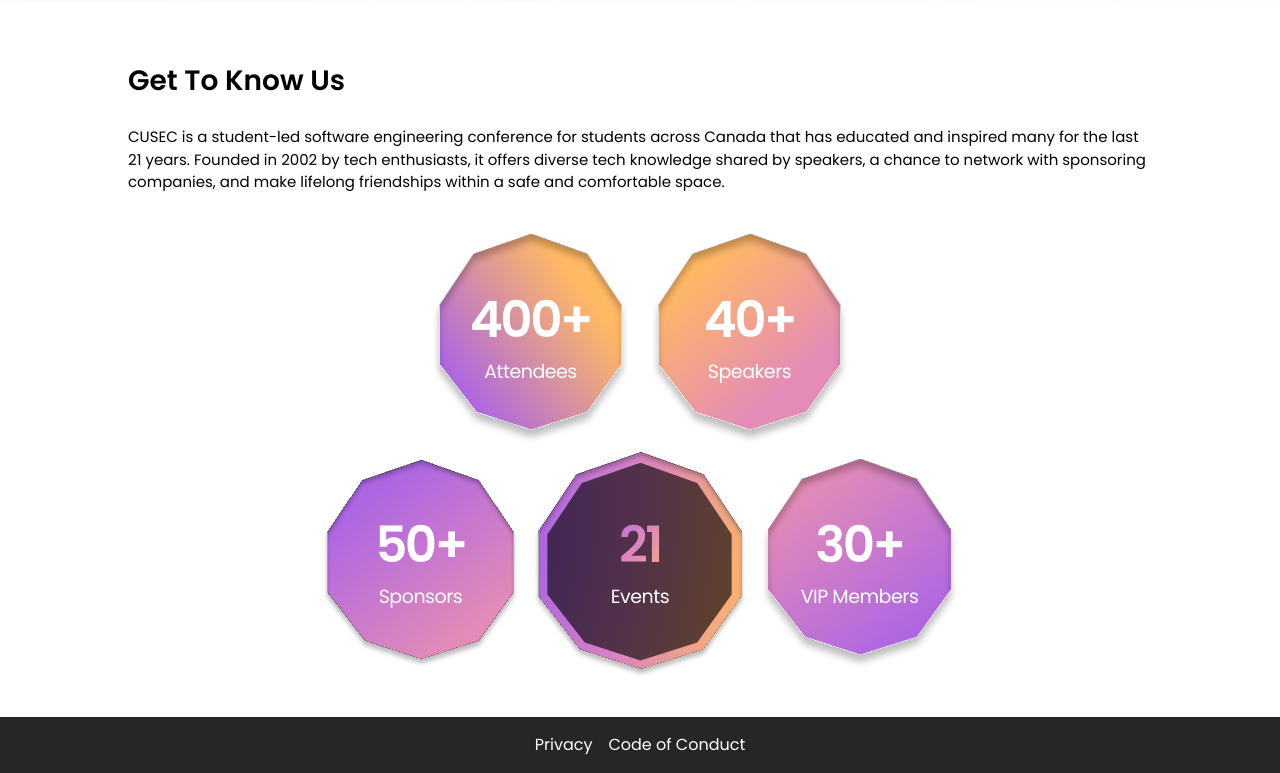
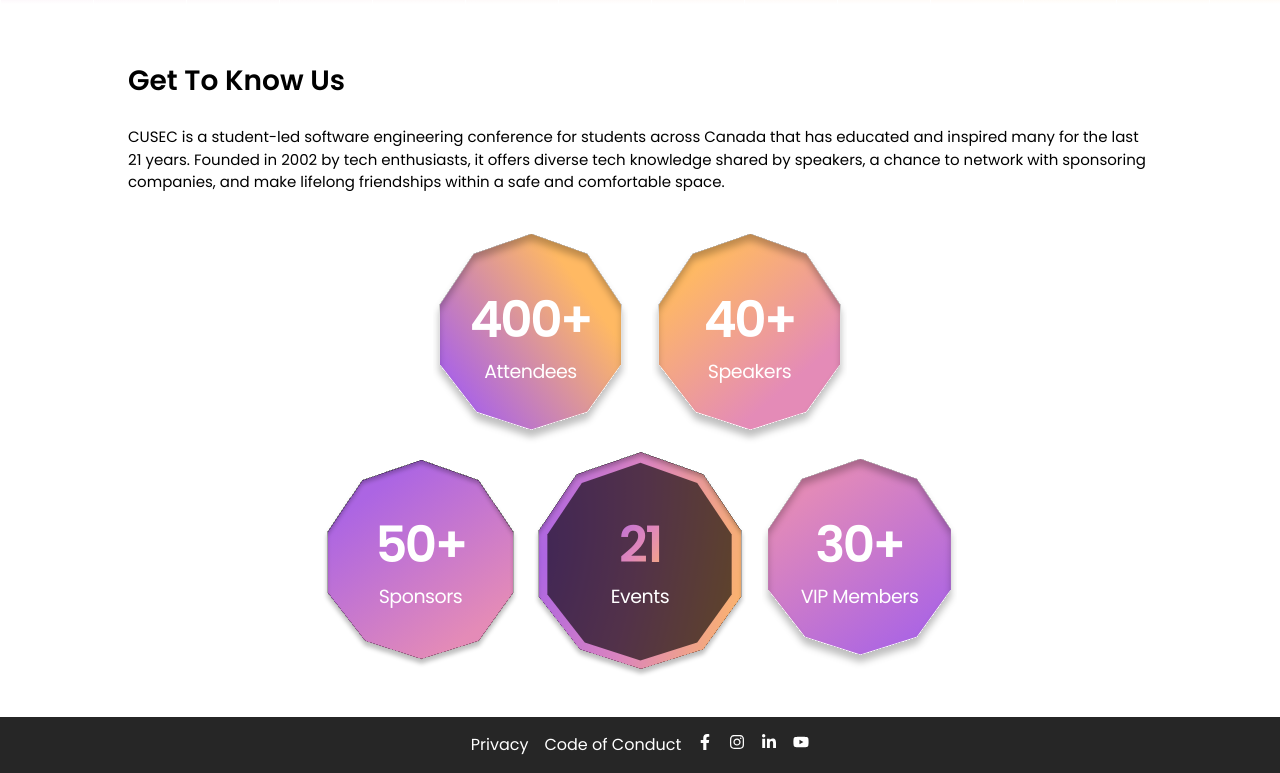
Before and after one commit to cusec/2024, a Next.js app: page / in a window 1280 px wide. Shown: the part 846-1619 px from the top of the page. Built offline with nearby package versions, Linux system fonts and the light colour scheme.

Commit message:
feat: Add social media icons to footer

```diff
--- a/package.json
+++ b/package.json
@@ -20,6 +20,7 @@
     "postcss": "8.4.26",
     "react": "18.2.0",
     "react-dom": "18.2.0",
+    "react-icons": "^4.10.1",
     "tailwindcss": "3.3.3",
     "typescript": "5.1.6"
   },
--- a/src/components/Footer.tsx
+++ b/src/components/Footer.tsx
@@ -1,23 +1,25 @@
 import { useFadeBackground } from "@/app/layout";
+import {FaFacebookF, FaInstagram, FaLinkedinIn, FaYoutube} from "react-icons/fa"
 
 export default function Footer() {
   const fadeBackground = useFadeBackground();
   return (
     <footer
-      className={`transition-opacity ease-in-out duration-[1500ms] bg-black/[.85] w-full flex justify-center bg-clip-padding${
+      className={`transition-opacity ease-in-out duration-[1500ms] bg-black/[.85] w-full flex justify-center ${
         fadeBackground ? "opacity-0" : "opacity-100 text-red"
       }`}
     >
-      <section className="py-4 space-x-4">
-        <span className="text-white font-[16px]">Privacy</span>
-        <span className="text-white font-[16px]">Code of Conduct</span>
+      <section className="flex items-baseline py-4 space-x-4">
+        <button className="text-white font-[16px]">Privacy</button>
+        <button className="text-white font-[16px]">Code of Conduct</button>
+      <section className="flex items-center text-white space-x-4">
+          <FaFacebookF />
+          <FaInstagram/>
+          <FaLinkedinIn/>
+          <FaYoutube/>
+      </section>
       </section>
 
-      <section>
-        <span className="">
-
-        </span>
-      </section>
     </footer>
   );
 }
```
Also changed, not shown: 1 other file (tests, documents, lock files or other folders).
